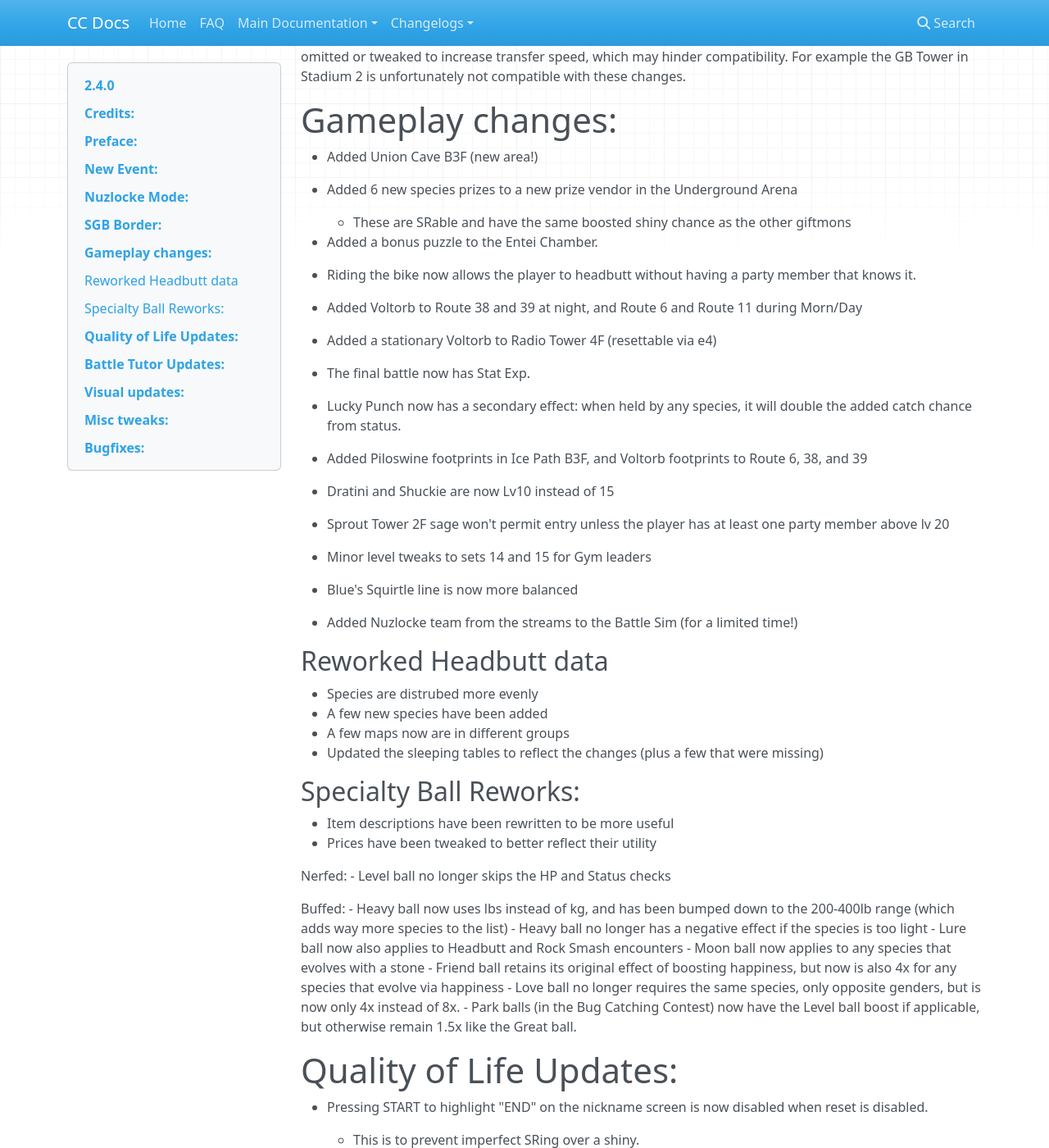
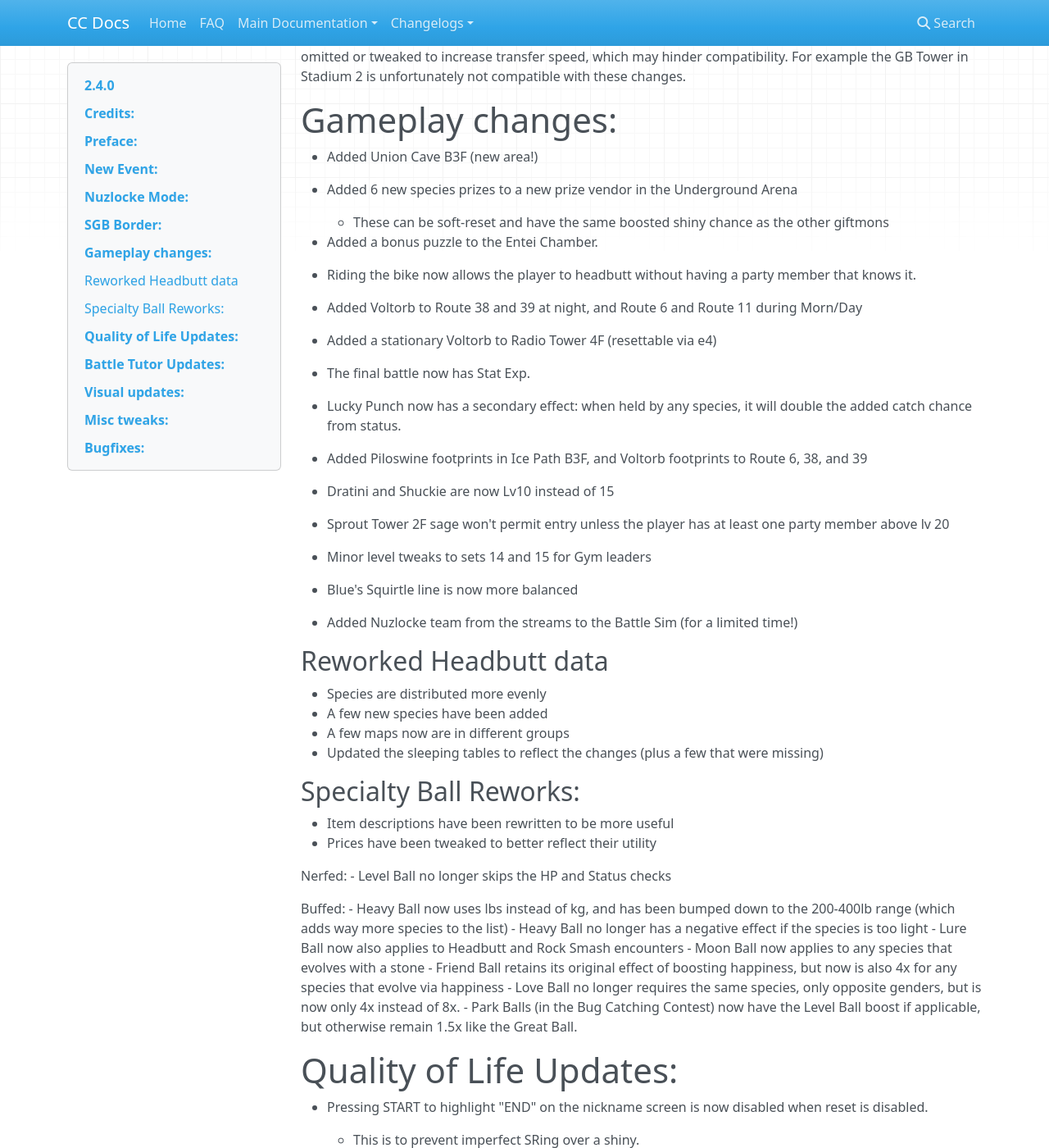
Before and after one commit to ShockSlayer/ccdocs, an MkDocs documentation site: the page built from docs/changelogs/2_4_0_Changelog.md, in a window 1280 px wide and 1400 px high, scrolled down 5590 px. Shown: the whole window at 82% size. Built offline with MkDocs 1.6.1, drawn with Linux system fonts in a browser that asks for light colours; nearby versions of some CDN libraries; some of the changed text lies outside the part shown.

Commit message:
Update 2_4_0_Changelog.md

```diff
--- a/docs/changelogs/2_4_0_Changelog.md
+++ b/docs/changelogs/2_4_0_Changelog.md
@@ -147,7 +147,7 @@ Other software may or may not support this particular method of emulation. Beyon
  - Added Union Cave B3F (new area!)
 
  - Added 6 new species prizes to a new prize vendor in the Underground Arena
-	 * These are SRable and have the same boosted shiny chance as the other giftmons
+	 * These can be soft-reset and have the same boosted shiny chance as the other giftmons
 
  - Added a bonus puzzle to the Entei Chamber.
 
@@ -173,7 +173,7 @@ Other software may or may not support this particular method of emulation. Beyon
  - Added Nuzlocke team from the streams to the Battle Sim (for a limited time!)
 
 ## Reworked Headbutt data
- - Species are distrubed more evenly
+ - Species are distributed more evenly
  - A few new species have been added
  - A few maps now are in different groups
  - Updated the sleeping tables to reflect the changes (plus a few that were missing)
@@ -183,16 +183,16 @@ Other software may or may not support this particular method of emulation. Beyon
  - Prices have been tweaked to better reflect their utility
 
 Nerfed:
- - Level ball no longer skips the HP and Status checks
+ - Level Ball no longer skips the HP and Status checks
 
 Buffed:
- - Heavy ball now uses lbs instead of kg, and has been bumped down to the 200-400lb range (which adds way more species to the list)
- - Heavy ball no longer has a negative effect if the species is too light
- - Lure ball now also applies to Headbutt and Rock Smash encounters
- - Moon ball now applies to any species that evolves with a stone
- - Friend ball retains its original effect of boosting happiness, but now is also 4x for any species that evolve via happiness
- - Love ball no longer requires the same species, only opposite genders, but is now only 4x instead of 8x.
- - Park balls (in the Bug Catching Contest) now have the Level ball boost if applicable, but otherwise remain 1.5x like the Great ball.
+ - Heavy Ball now uses lbs instead of kg, and has been bumped down to the 200-400lb range (which adds way more species to the list)
+ - Heavy Ball no longer has a negative effect if the species is too light
+ - Lure Ball now also applies to Headbutt and Rock Smash encounters
+ - Moon Ball now applies to any species that evolves with a stone
+ - Friend Ball retains its original effect of boosting happiness, but now is also 4x for any species that evolve via happiness
+ - Love Ball no longer requires the same species, only opposite genders, but is now only 4x instead of 8x.
+ - Park Balls (in the Bug Catching Contest) now have the Level Ball boost if applicable, but otherwise remain 1.5x like the Great Ball.
 
 # Quality of Life Updates:
 
@@ -270,7 +270,7 @@ Howdy folks, it's Grizz again!  Another update, another expansion for the Battle
  - Moved Lass on Route 33
  - Moved the Sailor in the Underground Arena
  - Moved a Fisher in Mahogany Town
- - Luster and Booster balls can no longer be obtained via Gen 1 trades
+ - Luster and Booster Balls can no longer be obtained via Gen 1 trades
  - Trading now requires the traded party member to be alive
  - Tutorial Rattata now has hardcoded DVs
  - Minor animation tweak to make it clear who is talking during the pre-E4 cutscene
```
Also changed, not shown: other parts of docs/changelogs/2_4_0_Changelog.md (+1 -1 lines).
